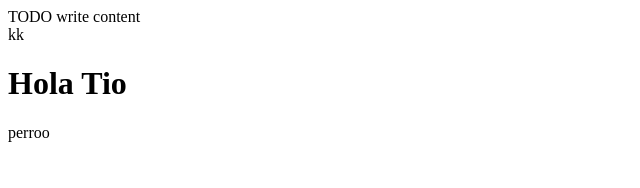
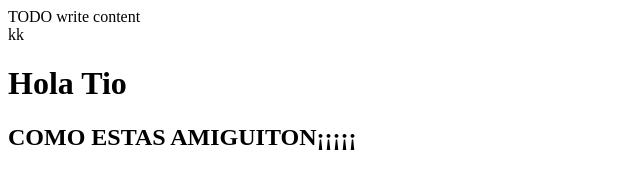
Before and after one commit to TheScarecrowFearGas/ProyectosProgra, a plain HTML site: page CentrodeSalud/web/index.html in a window 1280 px wide. Shown: the whole page, without its empty margins (0-640 px from the left). Drawn offline with Linux system fonts and the light colour scheme.

Commit message:
prueba.jsp
Funcionó?

```diff
--- a/CentrodeSalud/web/index.html
+++ b/CentrodeSalud/web/index.html
@@ -13,7 +13,6 @@ and open the template in the editor.
     <body>
         <div>TODO write content</div>kk
         <h1>Hola Tio</h1>
-        <div>perroo</div>
-
+        <h2>COMO ESTAS AMIGUITON¡¡¡¡¡<h2>
     </body>
 </html>
```
